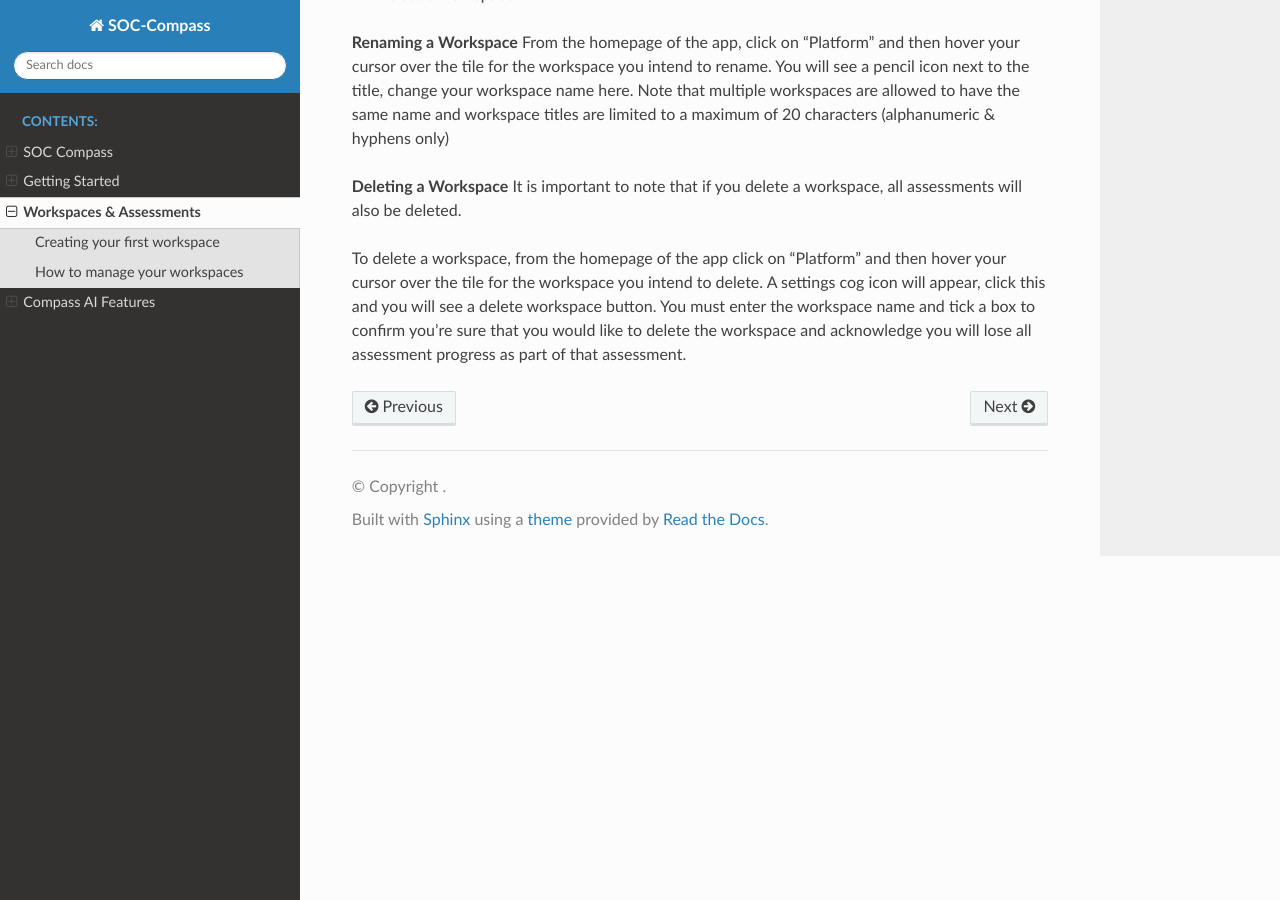
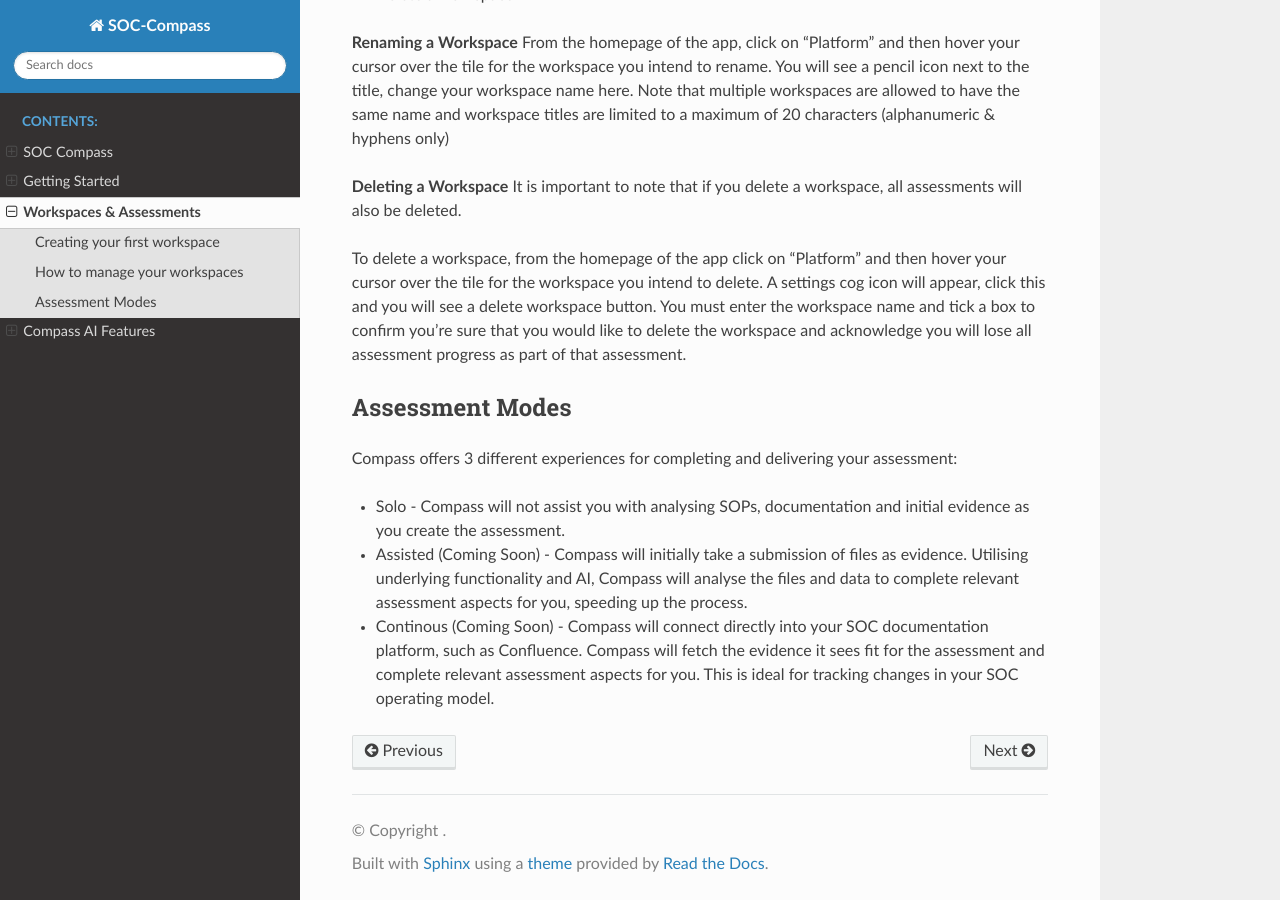
Before and after one commit to mikecybersec/SOC-Compass, a Sphinx documentation site: the page built from docs/workspaces_and_assessments.rst, in a window 1280 px wide and 900 px high, scrolled down 961 px. Built offline with Sphinx 7.4.7 and the Read the Docs theme 3.1.0, drawn with Linux system fonts in a browser that asks for light colours.

Commit message:
Add assessment modes section to workspaces_and_assessments.rst, detailing Solo, Assisted, and Continuous experiences for completing assessments. This enhances user understanding of available options and upcoming features.

```diff
--- a/docs/workspaces_and_assessments.rst
+++ b/docs/workspaces_and_assessments.rst
@@ -35,3 +35,13 @@ From the homepage of the app, click on "Platform" and then hover your cursor ove
 It is important to note that if you delete a workspace, all assessments will also be deleted.
 
 To delete a workspace, from the homepage of the app click on "Platform" and then hover your cursor over the tile for the workspace you intend to delete. A settings cog icon will appear, click this and you will see a delete workspace button. You must enter the workspace name and tick a box to confirm you're sure that you would like to delete the workspace and acknowledge you will lose all assessment progress as part of that assessment.
+
+-----------------
+Assessment Modes
+-----------------
+
+Compass offers 3 different experiences for completing and delivering your assessment:
+
+- Solo - Compass will not assist you with analysing SOPs, documentation and initial evidence as you create the assessment.
+- Assisted (Coming Soon) - Compass will initially take a submission of files as evidence. Utilising underlying functionality and AI, Compass will analyse the files and data to complete relevant assessment aspects for you, speeding up the process.
+- Continous (Coming Soon) - Compass will connect directly into your SOC documentation platform, such as Confluence. Compass will fetch the evidence it sees fit for the assessment and complete relevant assessment aspects for you. This is ideal for tracking changes in your SOC operating model.
```
